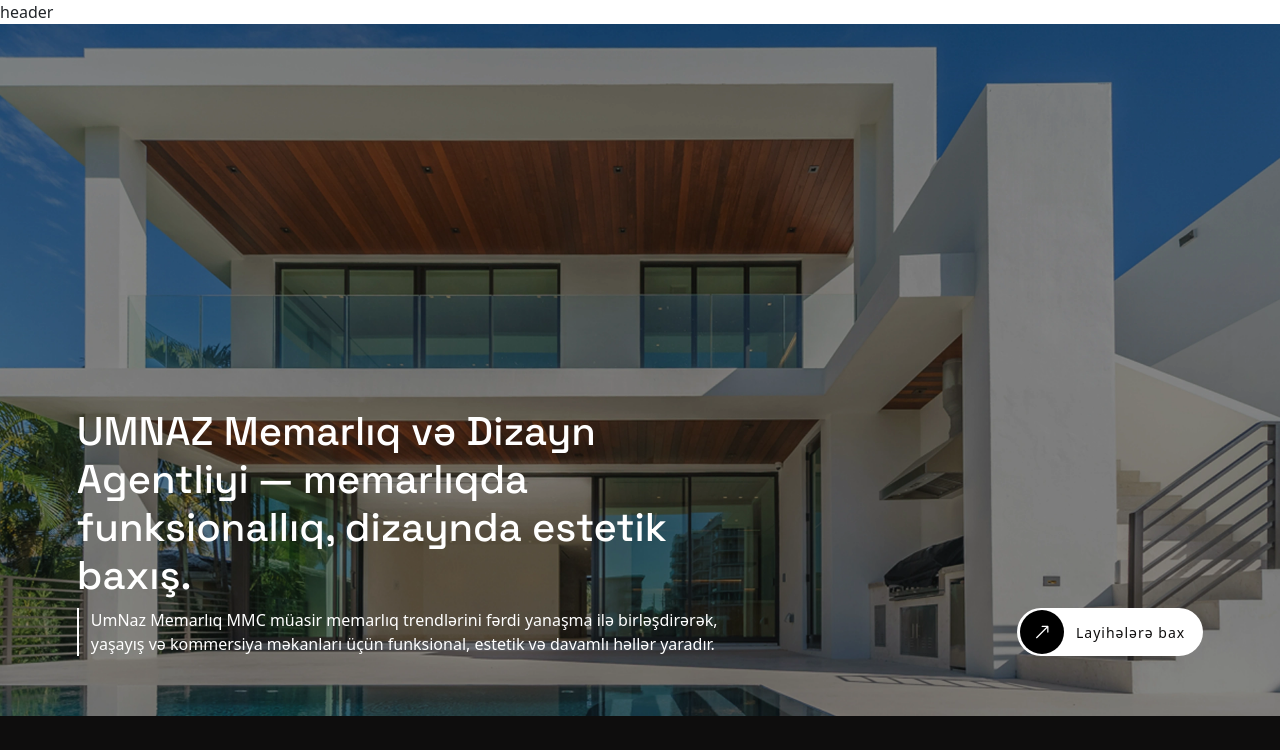
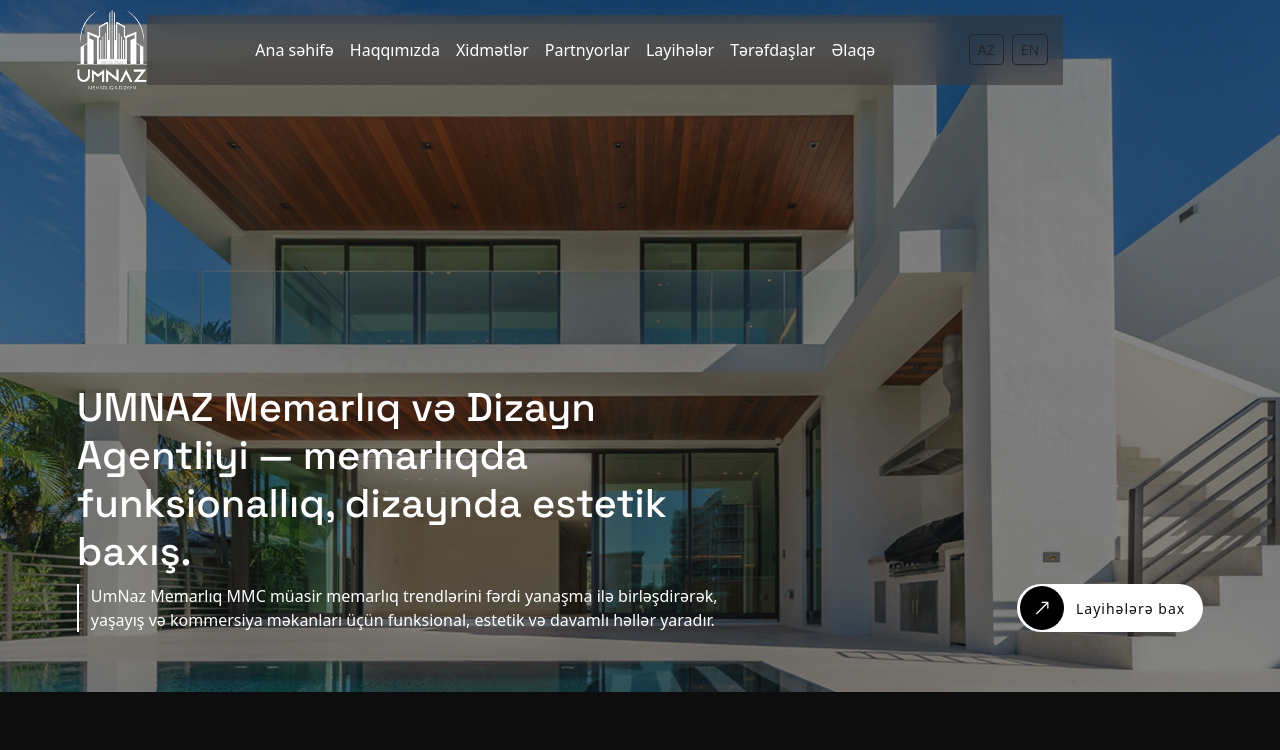
Before and after one commit to ShehlaAbdul/umnaz, a React (Vite) app: page / in a window 1280 px wide. Shown: the top 750 px of the page. Built offline with nearby package versions, Linux system fonts and the light colour scheme.

Commit message:
header is created

```diff
--- a/src/Component/HomeHero/Style.scss
+++ b/src/Component/HomeHero/Style.scss
@@ -25,6 +25,9 @@
         }
     }
     @media (max-width:768px){
+        .home-hero{
+            padding-top: 40%;
+        }
         h1{
             font-size: 30px;
             width: 100% !important;
--- a/src/Layout/Header/Header.jsx
+++ b/src/Layout/Header/Header.jsx
@@ -1,11 +1,94 @@
-import React from 'react';
-import './Style.scss';
+import React from "react";
+import "./Style.scss";
+import Logo from "../../assets/images/logo_white.webp"
+import { Link } from "react-router-dom";
+import "./Style.scss";
+import { FaBars } from "react-icons/fa6";
 
 function Header() {
   return (
-    <div>
-    header
-    </div>
+    <nav className="navbar navbar-expand-lg p-0 px-0 ">
+      <div className="container ">
+        <Link className="logo fw-bold" href="#">
+          <img src={Logo} alt="" />
+        </Link>
+
+        {/* Mobile Toggle Button */}
+        {/* <button
+          className="navbar-toggler"
+          type="button"
+          data-bs-toggle="collapse"
+          data-bs-target="#navbarContent"
+        >
+          <span className="navbar-toggler-icon"></span>
+        </button> */}
+        <div
+          className="navbar-toggler"
+          type="button"
+          data-bs-toggle="collapse"
+          data-bs-target="#navbarContent"
+        >
+          <FaBars />
+        </div>
+
+        {/* Navbar Content */}
+        <div
+          className="collapse navbar-collapse justify-content-between"
+          id="navbarContent"
+        >
+          {/* Center Links */}
+          <ul className="navbar-nav mx-auto mb-2 mb-lg-0">
+            <li className="nav-item">
+              <Link className="nav-link" to="/">
+                Ana səhifə
+              </Link>
+            </li>
+
+            <li className="nav-item">
+              <Link className="nav-link" to="/haqqimizda">
+                Haqqımızda
+              </Link>
+            </li>
+
+            <li className="nav-item">
+              <Link className="nav-link" to="/xidmetler">
+                Xidmətlər
+              </Link>
+            </li>
+
+            <li className="nav-item">
+              <Link className="nav-link" to="/partnyorlar">
+                Partnyorlar
+              </Link>
+            </li>
+
+            <li className="nav-item">
+              <Link className="nav-link" to="/layiheler">
+                Layihələr
+              </Link>
+            </li>
+
+            <li className="nav-item">
+              <Link className="nav-link" to="/terefdaslar">
+                Tərəfdaşlar
+              </Link>
+            </li>
+
+            <li className="nav-item">
+              <Link className="nav-link" to="/elaqe">
+                Əlaqə
+              </Link>
+            </li>
+          </ul>
+
+          {/* Language Switch */}
+          <div className="d-flex gap-2">
+            <button className="btn btn-outline-dark btn-sm">AZ</button>
+            <button className="btn btn-outline-dark btn-sm">EN</button>
+          </div>
+        </div>
+      </div>
+    </nav>
   );
 }
 
--- a/src/Layout/Header/Style.scss
+++ b/src/Layout/Header/Style.scss
@@ -1,3 +1,39 @@
-footer{
-    padding: 40px 10%;
+@use "../../styles/global.scss" as *;
+.navbar {
+  .container {
+    padding-inline: 6% !important;
+    position: absolute;
+    top: 0;
+    padding-top: 10px;
+    .logo {
+      width: 70px;
+    }
+    a {
+      color: $main-text-color !important;
+      transition: all 300ms;
+      &:hover {
+        color: $main-color !important ;
+      }
+      &:active {
+        color: $main-color !important;
+      }
+    }
+    .navbar-collapse {
+      background: rgba(54, 53, 53, 0.546);
+      backdrop-filter: blur(15px);
+      -webkit-backdrop-filter: blur(15px);
+      padding: 15px;
+    }
+  }
+  @media (max-width: 768px) {
+    .container {
+      padding: 0 !important;
+    }
+    .logo{
+        margin-left: 5%;
+    }
+    .navbar-toggler{
+        margin-right: 5% !important;
+    }
+  }
 }
```
